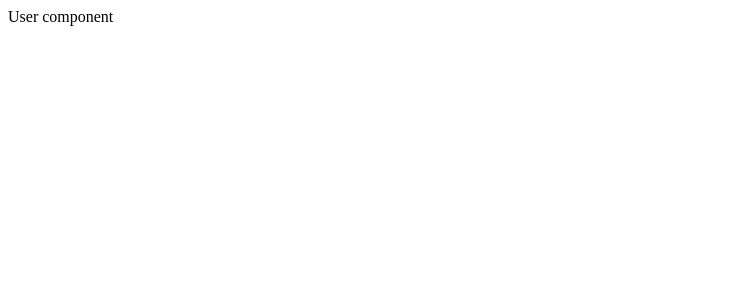
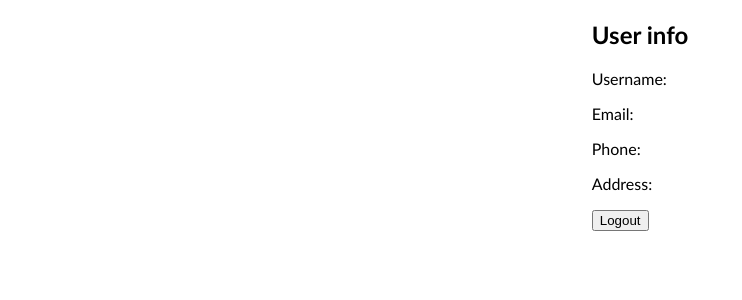
Before and after one commit to sbazarbay/example-craco-frontend, a React (Create React App) app: page /user in a window 1280 px wide. Shown: the top 300 px of the page, without its empty margins (0-742 px from the left). Built offline with nearby package versions, Linux system fonts and the light colour scheme.

Commit message:
feat: add User component

```diff
--- a/src/components/User.tsx
+++ b/src/components/User.tsx
@@ -1,3 +1,29 @@
+import { useContext } from "react";
+import "../css/User.css";
+import { AuthContext } from "./AuthContext";
+
 export default function User() {
-  return <div>User component</div>;
+  const authContext = useContext(AuthContext);
+
+  // TODO: fetch user data using localforage
+
+  if (authContext.length === 0) {
+    // TODO: redirect to login
+    console.error("wait u shouldnt be here");
+  }
+
+  return (
+    <div className="user">
+      <section>
+        <h1>User info</h1>
+
+        <p>Username: </p>
+        <p>Email: </p>
+        <p>Phone: </p>
+        <p>Address: </p>
+      </section>
+      {/* TODO: add logout functionality */}
+      <button>Logout</button>
+    </div>
+  );
 }
--- /dev/null
+++ b/src/css/User.css
@@ -0,0 +1,7 @@
+.user {
+    max-width: fit-content;
+    margin-left: auto;
+    margin-right: auto;
+    margin-top: 20px;
+    font-family: 'Gill Sans', 'Gill Sans MT', Calibri, 'Trebuchet MS', sans-serif;
+}
```
